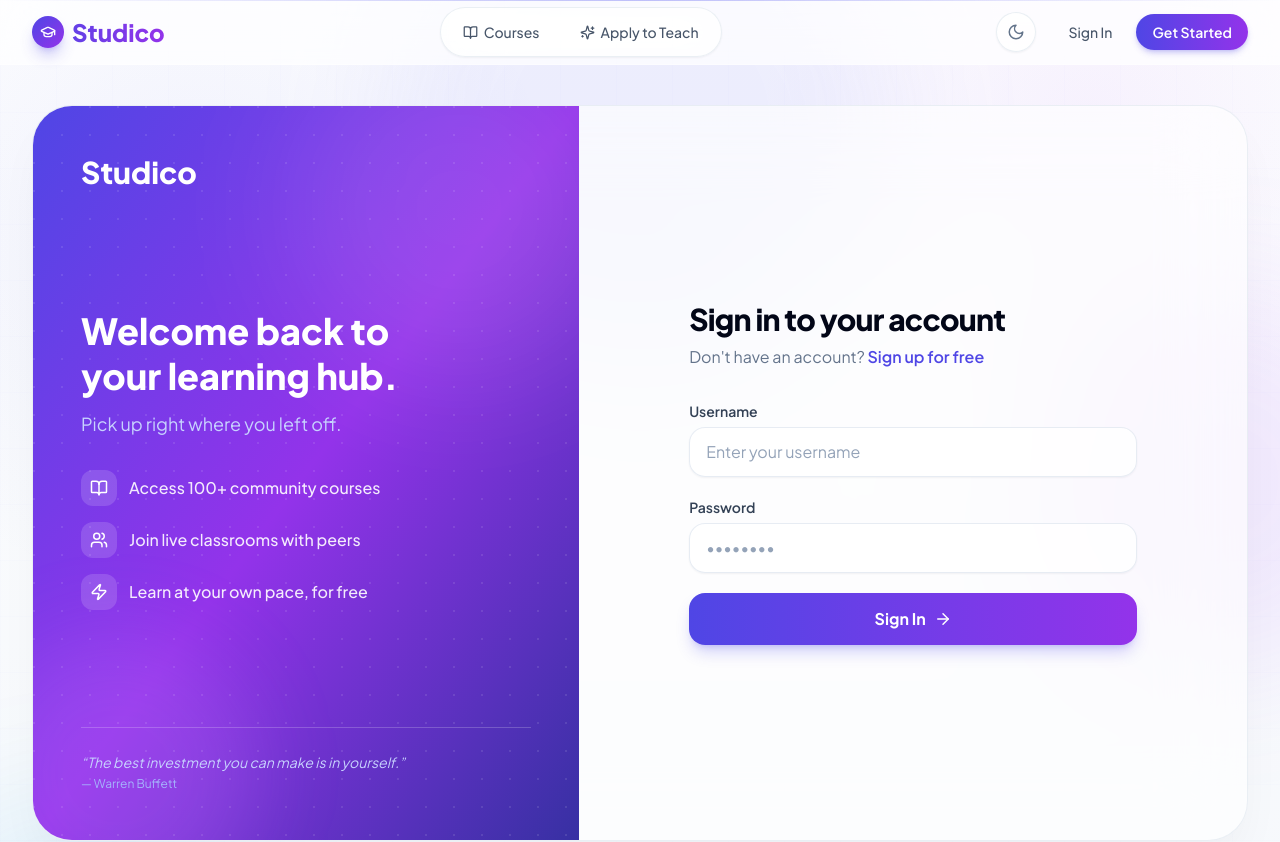
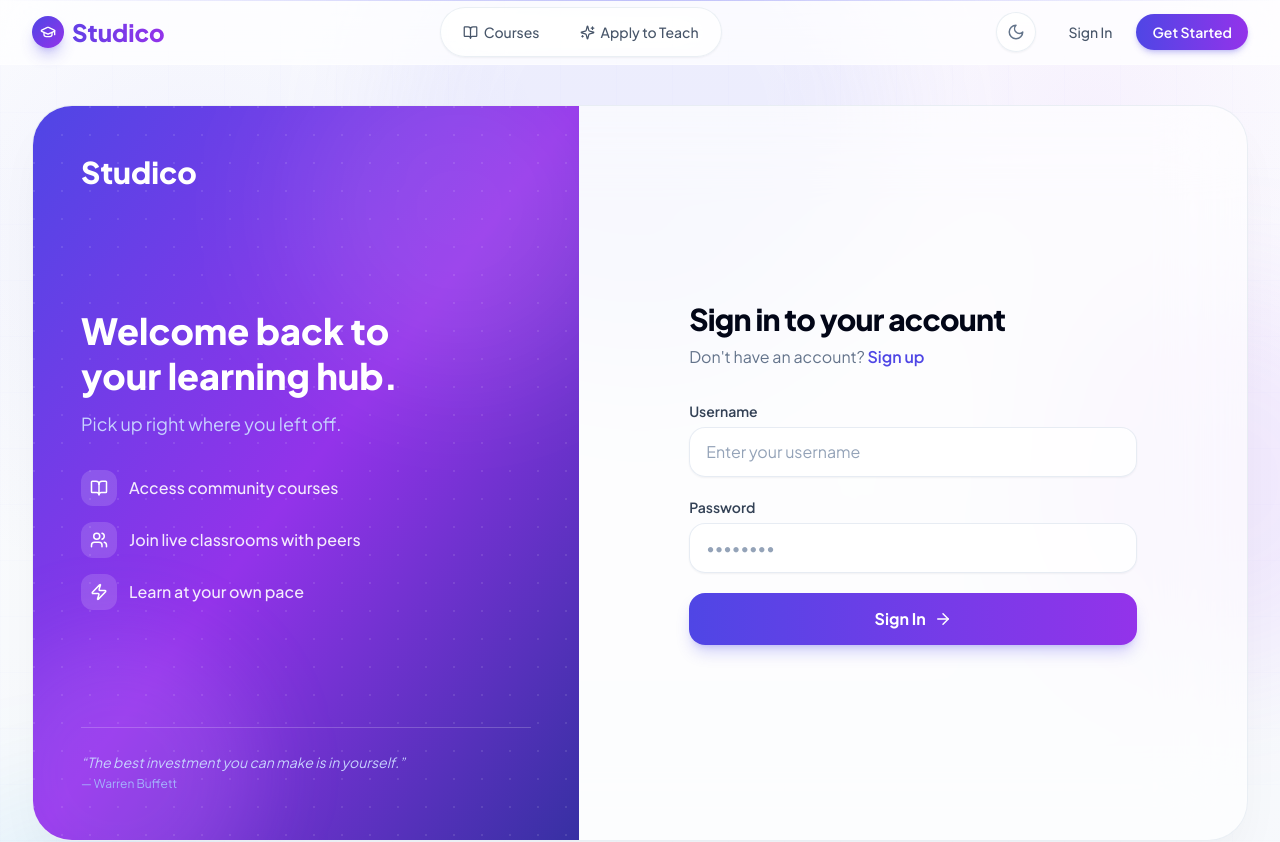
Before and after one commit to Dav2dAnderson/studico, a Next.js app in the folder frontend/: page /auth/login in a window 1280 px wide. Shown: the top 842 px of the page. Built offline with nearby package versions, Linux system fonts and the light colour scheme; no server answers.

Commit message:
some change

```diff
--- a/frontend/src/app/auth/login/page.tsx
+++ b/frontend/src/app/auth/login/page.tsx
@@ -8,9 +8,9 @@ import Link from "next/link";
 import { Loader2, ArrowRight, BookOpen, Zap, Users } from "lucide-react";
 
 const PERKS = [
-  { icon: BookOpen, text: "Access 100+ community courses" },
+  { icon: BookOpen, text: "Access community courses" },
   { icon: Users, text: "Join live classrooms with peers" },
-  { icon: Zap, text: "Learn at your own pace, for free" },
+  { icon: Zap, text: "Learn at your own pace" },
 ];
 
 export default function Login() {
@@ -127,7 +127,7 @@ export default function Login() {
                 href="/auth/register"
                 className="font-semibold text-indigo-600 dark:text-indigo-400 hover:underline"
               >
-                Sign up for free
+                Sign up
               </Link>
             </p>
           </div>
```
